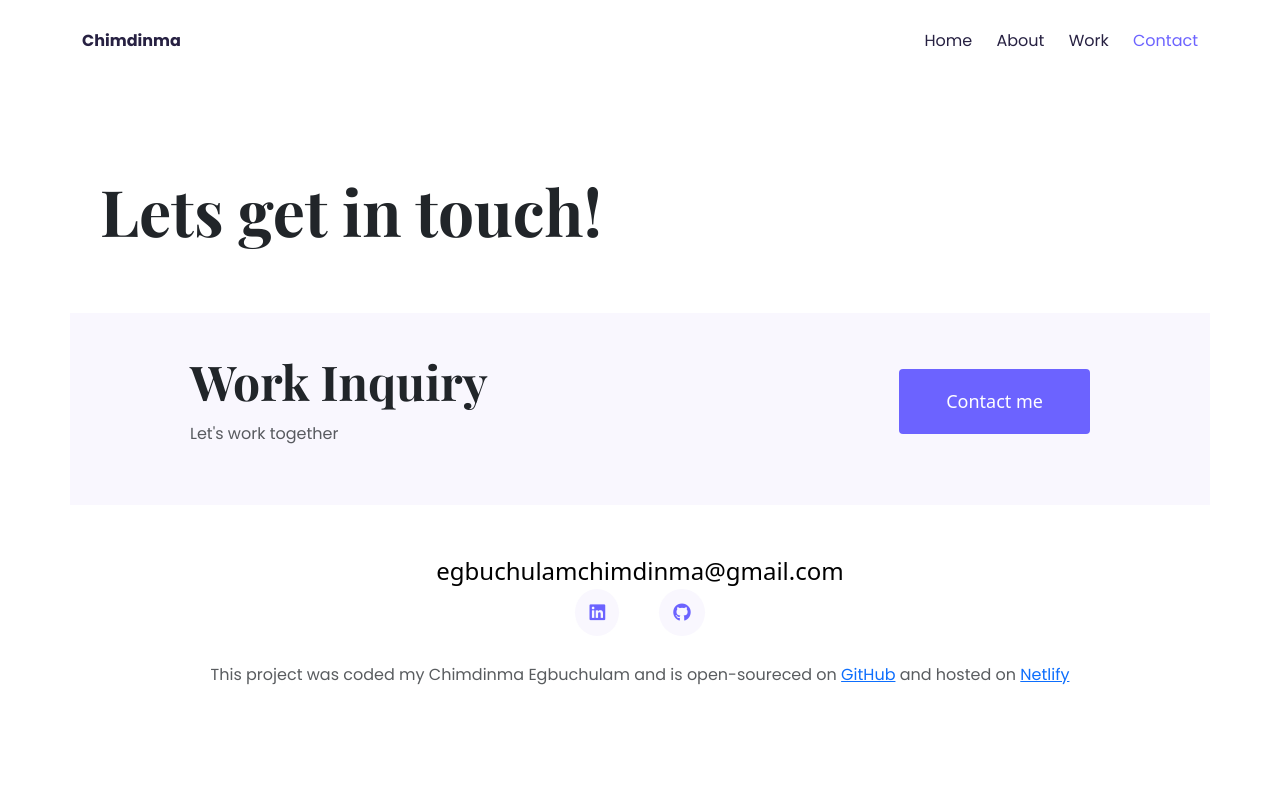
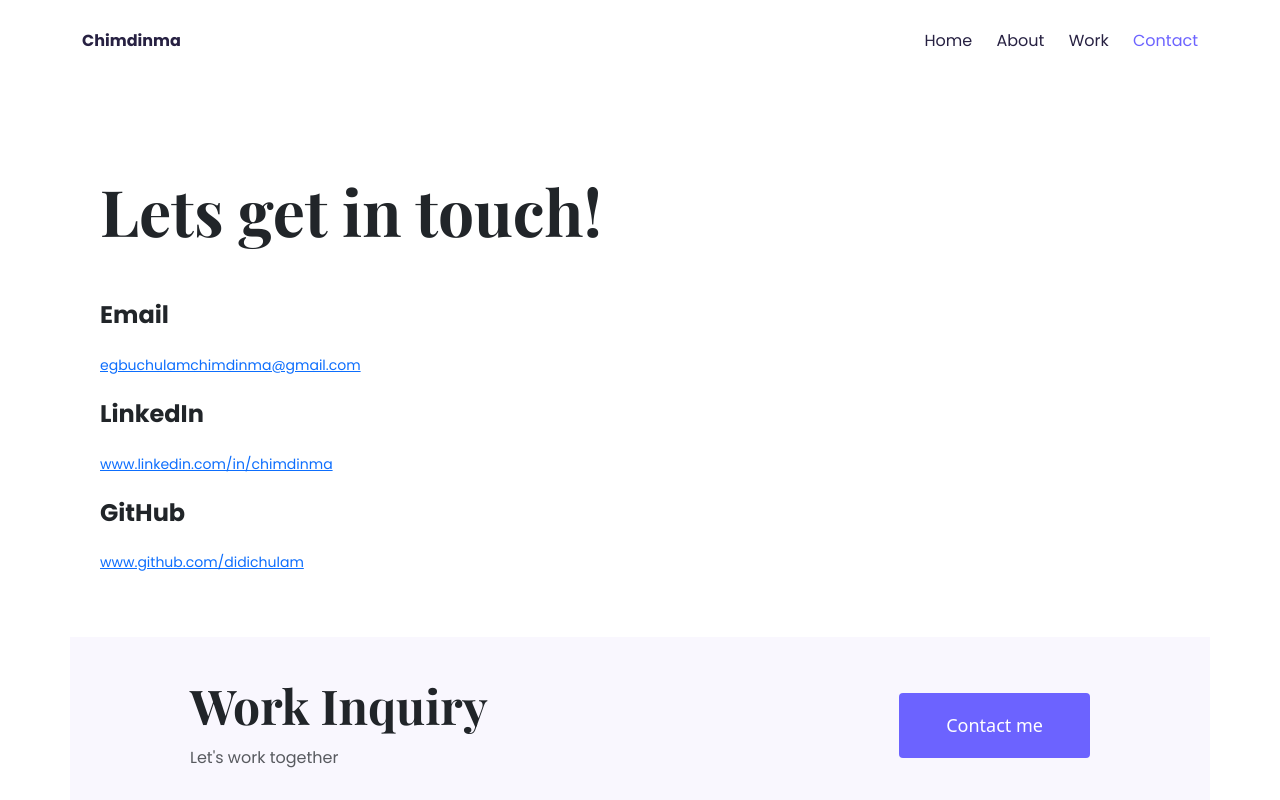
Before and after one commit to didichulam/portfolio-website-chimdinma, a plain HTML site: page contact.html in a window 1280 px wide. Shown: the top 800 px of the page. Drawn offline with nearby package versions, Linux system fonts and the light colour scheme; a web font is replaced by a local one.

Commit message:
added github account to contact page

```diff
--- a/contact.html
+++ b/contact.html
@@ -45,6 +45,18 @@
   <div class="topic container">
     <div class="topic-content">
       <h1 class="mb-5">Lets get in touch!</h1>
+      <h3>Email</h3>
+      <p>
+        <a href="mailto:egbuchulamchimdinma@gmail.com">egbuchulamchimdinma@gmail.com</a>
+      </p>
+      <h3>LinkedIn</h3>
+      <p>
+        <a href="https://www.linkedin.com/in/chimdinma" target="_blank">www.linkedin.com/in/chimdinma</a>
+      </p>
+      <h3>GitHub</h3>
+      <p>
+        <a href="https://www.github.com/didichulam" target="_blank" title="Github profile">www.github.com/didichulam</a>
+      </p>
     </div>
     <footer>
       <div class="contact-box d-flex justify-content-between d-none d-lg-flex">
```
